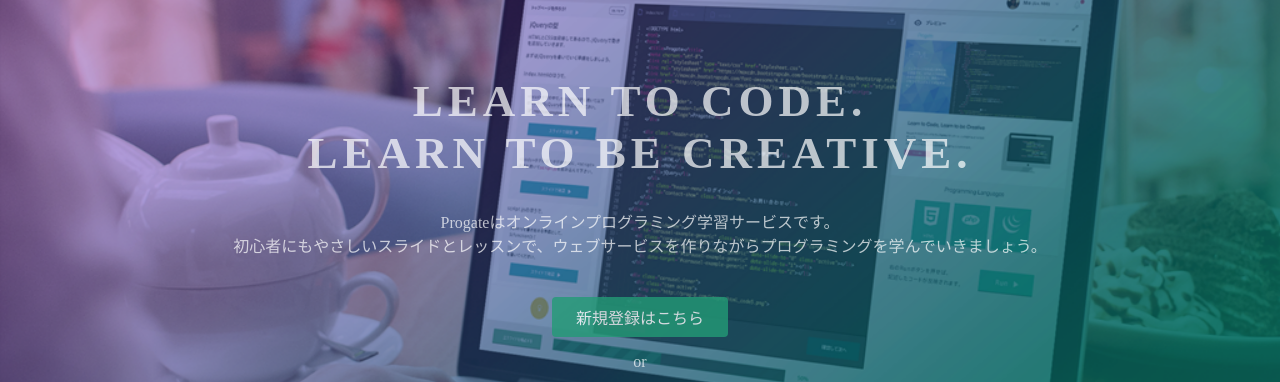
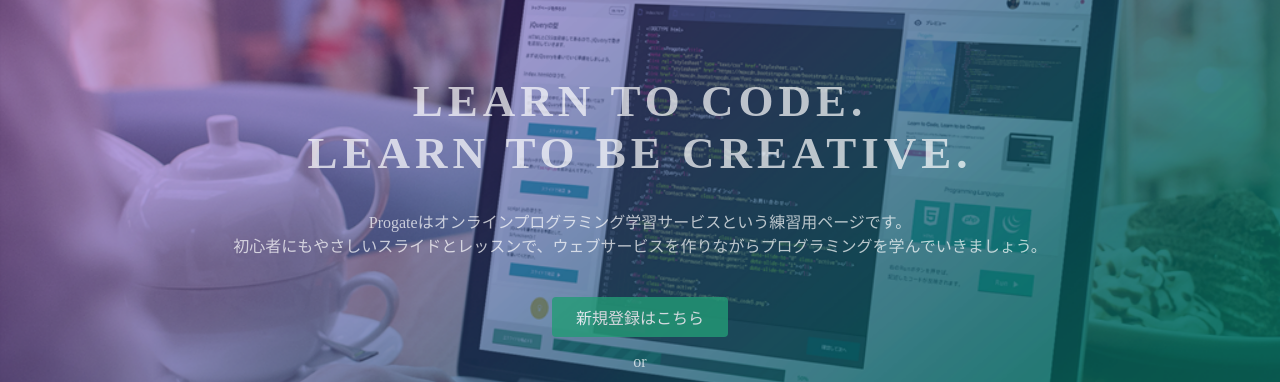
Before and after one commit to naoking-pro/naoking-pro.github.io, a plain HTML site: page index.html in a window 1280 px wide. Shown: the part 135-517 px from the top of the page. Drawn offline with Linux system fonts and the light colour scheme.

Commit message:
Update index.html

```diff
--- a/index.html
+++ b/index.html
@@ -24,7 +24,7 @@
   <div class="top-wrapper">
     <div class="container">
       <h1>LEARN TO CODE.<br>LEARN TO BE CREATIVE.</h1>
-      <p>Progateはオンラインプログラミング学習サービスです。<br>初心者にもやさしいスライドとレッスンで、ウェブサービスを作りながらプログラミングを学んでいきましょう。</p>
+      <p>Progateはオンラインプログラミング学習サービスという練習用ページです。<br>初心者にもやさしいスライドとレッスンで、ウェブサービスを作りながらプログラミングを学んでいきましょう。</p>
       <div class="btn-wrapper">
         <a href="#" class="btn signup">新規登録はこちら</a>
         <p>or</p>
```
